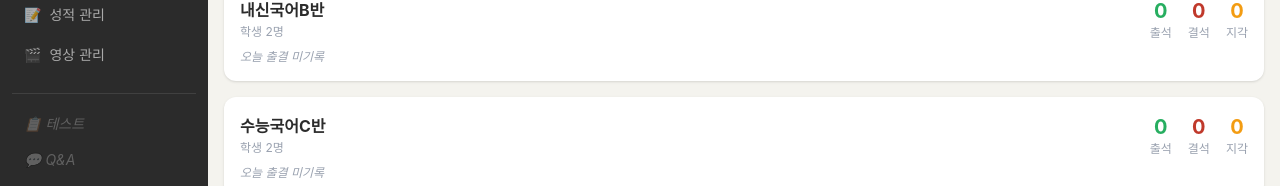
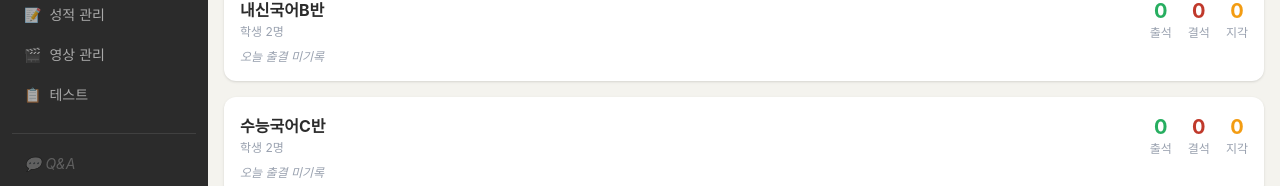
Before and after one commit to Ddangupddang/---, a React (Vite) app: page /dashboard in a window 1280 px wide. Shown: the part 243-429 px from the top of the page. Built offline with nearby package versions, Linux system fonts and the light colour scheme; sample sign-in values are in the browser's storage.

Commit message:
feat: 테스트 라우팅 추가 및 메뉴 활성화

```diff
--- a/src/App.jsx
+++ b/src/App.jsx
@@ -8,6 +8,7 @@ import Students from './pages/Students'
 import Attendance from './pages/Attendance'
 import Grades from './pages/Grades'
 import Videos from './pages/Videos'
+import Tests from './pages/Tests'
 
 function App() {
   return (
@@ -70,6 +71,16 @@ function App() {
             }
           />
 
+          {/* 테스트 (전체 역할) */}
+          <Route
+            path="/tests"
+            element={
+              <ProtectedRoute allowedRoles={['admin', 'teacher', 'student']}>
+                <Tests />
+              </ProtectedRoute>
+            }
+          />
+
           {/* 없는 경로 → 로그인으로 */}
           <Route path="*" element={<Navigate to="/login" replace />} />
         </Routes>
--- a/src/components/BottomNav.jsx
+++ b/src/components/BottomNav.jsx
@@ -2,10 +2,11 @@
 import { NavLink } from 'react-router-dom'
 
 const tabs = [
-  { label: '홈',   path: '/dashboard',  icon: '🏠' },
-  { label: '출결', path: '/attendance', icon: '✅' },
-  { label: '성적', path: '/grades',     icon: '📊' },
-  { label: '영상', path: '/videos',     icon: '🎬' },
+  { label: '홈',    path: '/dashboard',  icon: '🏠' },
+  { label: '출결',  path: '/attendance', icon: '✅' },
+  { label: '성적',  path: '/grades',     icon: '📊' },
+  { label: '영상',  path: '/videos',     icon: '🎬' },
+  { label: '테스트', path: '/tests',     icon: '📋' },
 ]
 
 function BottomNav() {
--- a/src/components/Sidebar.jsx
+++ b/src/components/Sidebar.jsx
@@ -10,6 +10,7 @@ const navConfig = {
     { label: '출결 관리', path: '/attendance', icon: '✅' },
     { label: '성적 관리', path: '/grades',     icon: '📝' },
     { label: '영상 관리', path: '/videos',     icon: '🎬' },
+    { label: '테스트', path: '/tests', icon: '📋' },
   ],
   teacher: [
     { label: '대시보드', path: '/dashboard',  icon: '📊' },
@@ -18,11 +19,12 @@ const navConfig = {
     { label: '출결 관리', path: '/attendance', icon: '✅' },
     { label: '성적 관리', path: '/grades',     icon: '📝' },
     { label: '영상 관리', path: '/videos',     icon: '🎬' },
+    { label: '테스트', path: '/tests', icon: '📋' },
   ],
   student: [],
 }
 
-const disabledItems = ['📋 테스트', '💬 Q&A', '📢 공지사항', '📄 진도리포트']
+const disabledItems = ['💬 Q&A', '📢 공지사항', '📄 진도리포트']
 
 function Sidebar() {
   const { user, logout } = useAuth()
```
